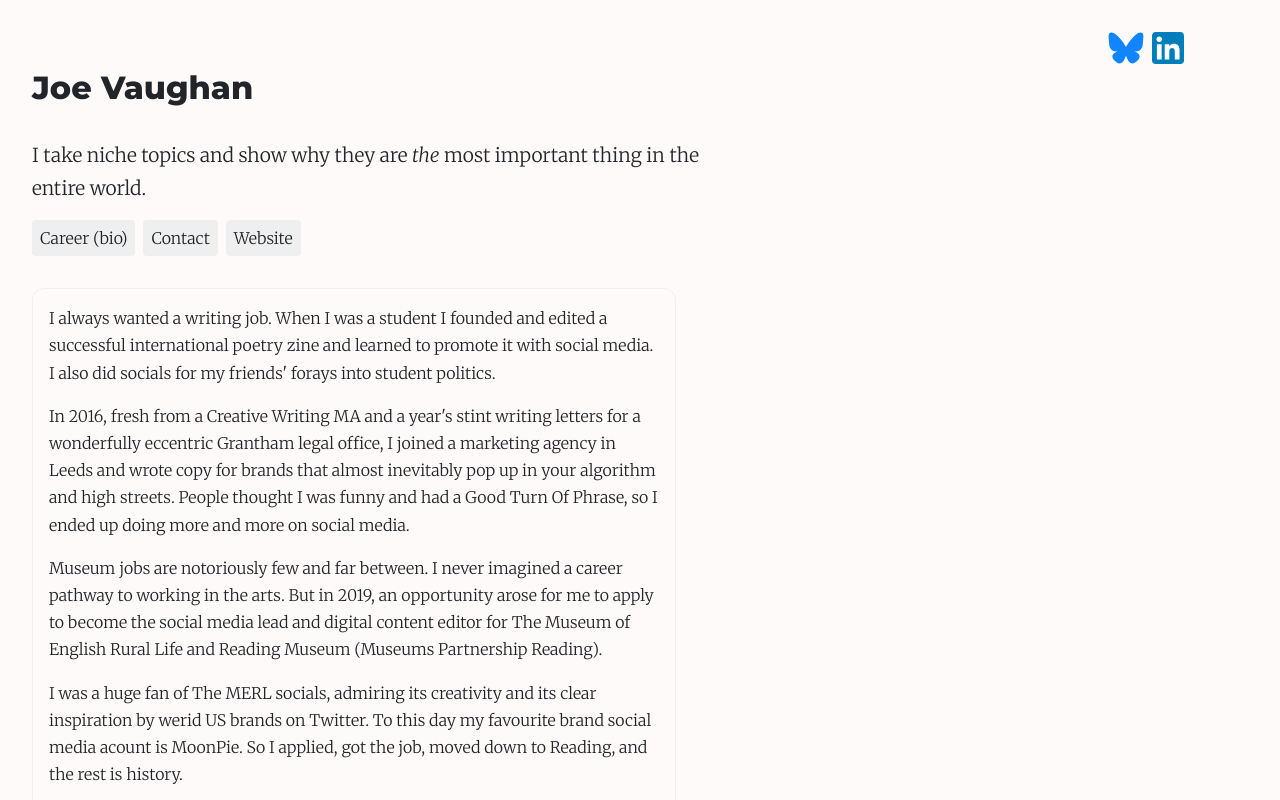
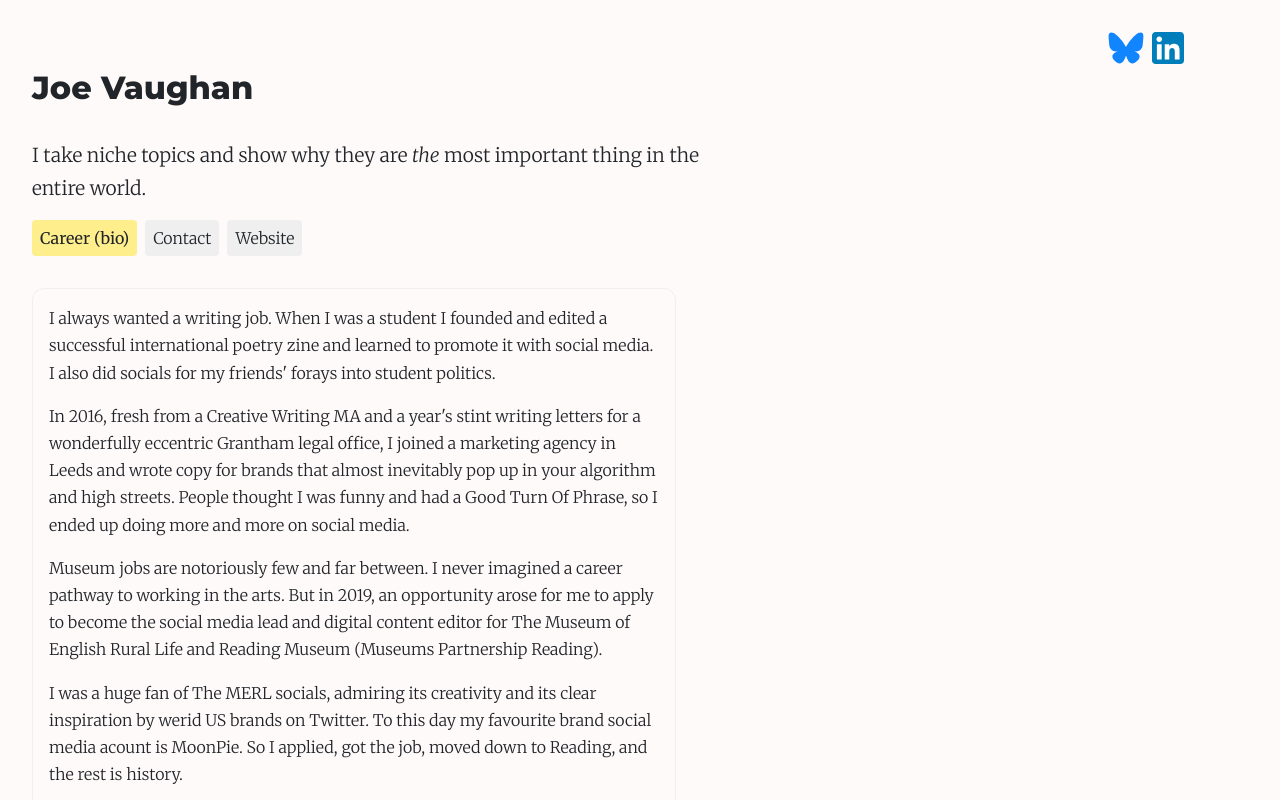
Before and after one commit to joevaugh4n/joevaugh4n, a React (Vite) app: page / in a window 1280 px wide. Shown: the top 800 px of the page. Built offline with nearby package versions, Linux system fonts and the light colour scheme.

Commit message:
minor state update

```diff
--- a/src/App.tsx
+++ b/src/App.tsx
@@ -110,7 +110,7 @@ function App() {
   };
 
   const [text, setText] = useState<React.ReactNode>(Career.body);
-  const [active, setActive] = useState(0);
+  const [active, setActive] = useState(1);
 
   const Contact = (
     <>
```
